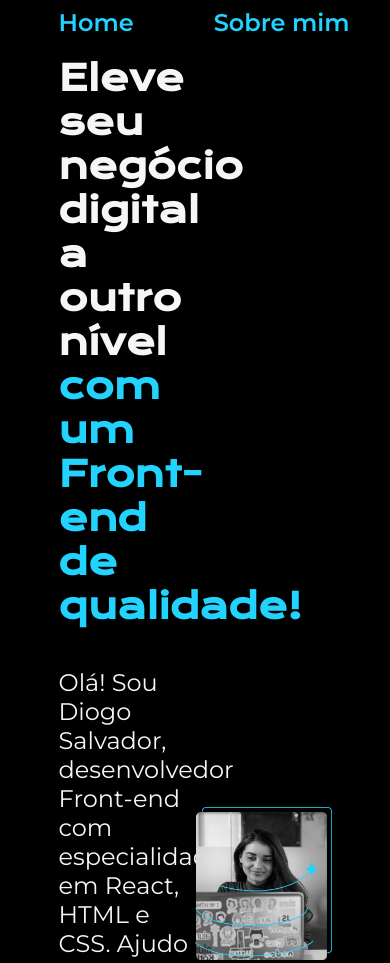
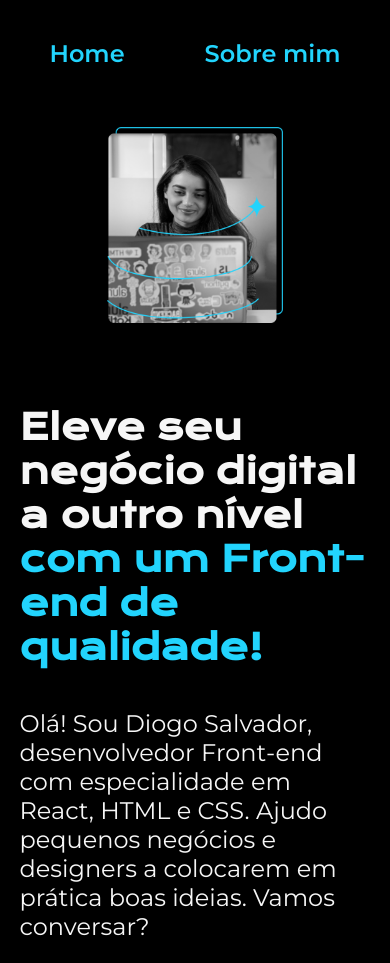
Before and after one commit to diogosalvadorb/Portifolio-Alura, a plain HTML site: page index.html in a window 390 px wide. Shown: the top 963 px of the page. Drawn offline with nearby package versions, Linux system fonts and the light colour scheme.

Commit message:
reponsividade

```diff
--- a/styles/style.css
+++ b/styles/style.css
@@ -44,6 +44,7 @@
     display: flex;
     align-items: center;
     justify-content: space-between;
+    gap: 82px;
 }
 
 .apresentacao__conteudo {
@@ -115,3 +116,24 @@
     font-size: 1.5rem;
     font-weight: 400;
 }
+
+@media (max-width: 1200px) {
+    .cabecalho {
+        padding: 10%;
+    }
+
+    .cabecalho__menu {
+        justify-content: center;
+    }
+
+    .apresentacao {
+        flex-direction: column-reverse;
+         padding: 5%;
+    }
+
+    .apresentacao__conteudo {
+        width: 100%;
+        width: auto;
+    }
+
+}
```
